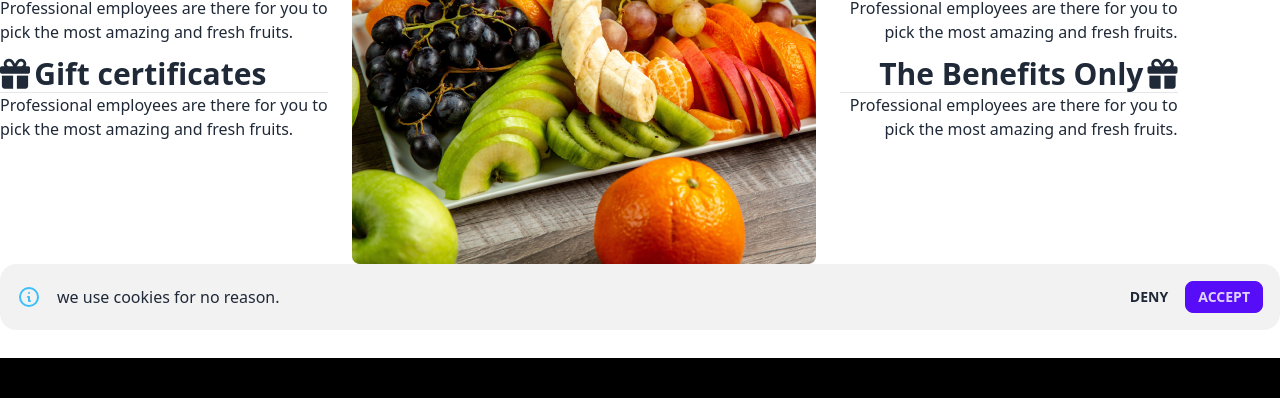
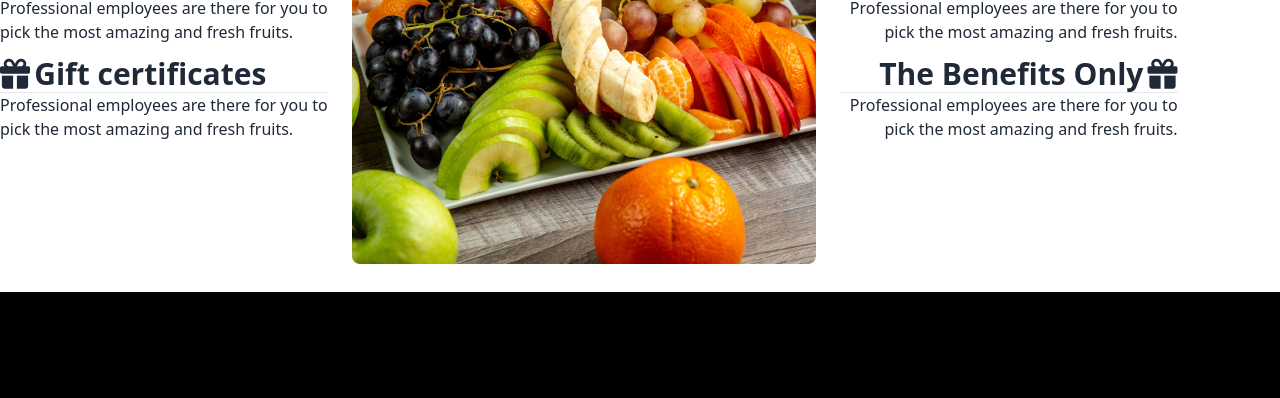
Before and after one commit to joynalmdabedin440/fruits-store, a plain HTML site: page index.html in a window 1280 px wide. Shown: the part 3189-3587 px from the top of the page. Drawn offline with nearby package versions, Linux system fonts and the light colour scheme.

Commit message:
full prjoct complete

```diff
--- a/index.html
+++ b/index.html
@@ -186,14 +186,7 @@
 
               <button class="btn">
                 Details
-                <!-- <div class="toast toast-top toast-center">
-                  <div class="alert alert-info">
-                    <span>New mail arrived.</span>
-                  </div>
-                  <div class="alert alert-success">
-                    <span>Message sent successfully.</span>
-                  </div>
-                </div> -->
+
               </button>
 
             </div>
@@ -214,14 +207,7 @@
 
               <button class="btn">
                 Details
-                <!-- <div class="toast toast-top toast-center">
-                  <div class="alert alert-info">
-                    <span>New mail arrived.</span>
-                  </div>
-                  <div class="alert alert-success">
-                    <span>Message sent successfully.</span>
-                  </div>
-                </div> -->
+
               </button>
 
             </div>
@@ -242,14 +228,7 @@
 
               <button class="btn">
                 Details
-                <!-- <div class="toast toast-top toast-center">
-                  <div class="alert alert-info">
-                    <span>New mail arrived.</span>
-                  </div>
-                  <div class="alert alert-success">
-                    <span>Message sent successfully.</span>
-                  </div>
-                </div> -->
+
               </button>
 
             </div>
@@ -270,14 +249,7 @@
 
               <button class="btn">
                 Details
-                <!-- <div class="toast toast-top toast-center">
-                  <div class="alert alert-info">
-                    <span>New mail arrived.</span>
-                  </div>
-                  <div class="alert alert-success">
-                    <span>Message sent successfully.</span>
-                  </div>
-                </div> -->
+
               </button>
 
 
@@ -448,14 +420,7 @@
   </main>
 
 
-  <div class="alert">
-    <svg xmlns="http://www.w3.org/2000/svg" fill="none" viewBox="0 0 24 24" class="stroke-info shrink-0 w-6 h-6"><path stroke-linecap="round" stroke-linejoin="round" stroke-width="2" d="M13 16h-1v-4h-1m1-4h.01M21 12a9 9 0 11-18 0 9 9 0 0118 0z"></path></svg>
-    <span>we use cookies for no reason.</span>
-    <div>
-      <button class="btn btn-sm">Deny</button>
-      <button class="btn btn-sm btn-primary">Accept</button>
-    </div>
-  </div>
+
 
   <footer id="foote" class="bg-black text-white mt-7 py-32  ">
     <div class="flex gap-3 justify-center items-center" >
```
